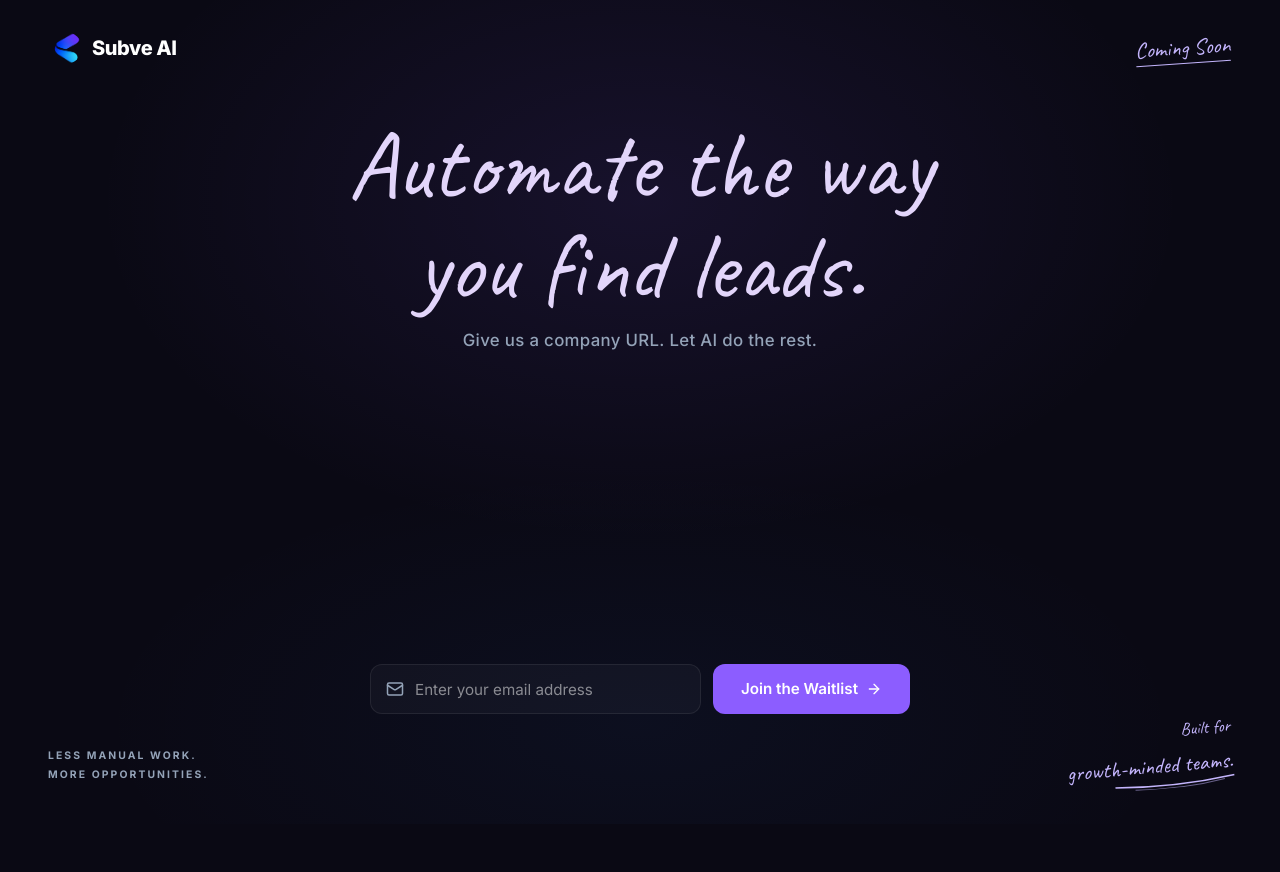
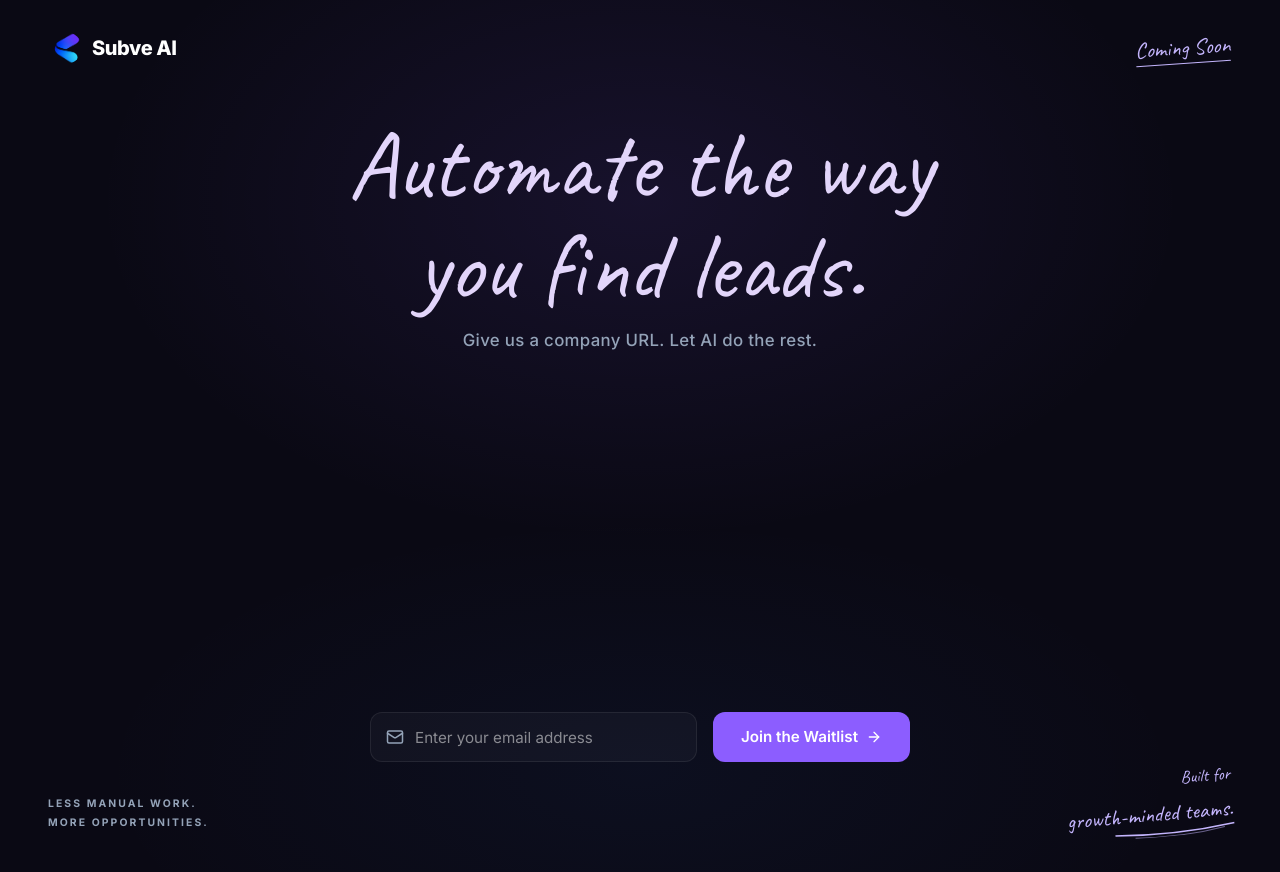
Before and after one commit to JS-2k/landing-subveai, a React (Vite) app: page / in a window 1280 px wide. Before the commit the page ends 824 px from the top, so only its background shows below. Built offline with nearby package versions, Linux system fonts and the light colour scheme.

Commit message:
Fix waitlist overlap by adding explicit inline margin spacing

```diff
--- a/src/App.jsx
+++ b/src/App.jsx
@@ -112,7 +112,7 @@ export default function App() {
             </Fragment>
           ))}
         </div>
-        <div className="flex lg:hidden flex-col items-center w-full max-w-[360px] mx-auto px-5 mb-16 fade-up-2 shrink-0">
+        <div className="flex lg:hidden flex-col items-center w-full max-w-[360px] mx-auto px-5 fade-up-2 shrink-0" style={{ marginBottom: '3rem' }}>
           {steps.map((s, i) => (
             <Fragment key={s.num}>
               <div className="relative flex items-center rounded-[22px] w-full bg-[rgba(20,18,40,0.6)] border border-[#302657] shadow-[0_10px_30px_rgba(0,0,0,0.3)]" style={{ padding: '24px 20px' }}>
@@ -143,18 +143,16 @@ export default function App() {
               {i < steps.length - 1 && <MobileStepArrow />}
             </Fragment>
           ))}
-
-
         </div>
 
         {/* ── W A I T L I S T ── */}
-        <div className="fade-up-3 flex flex-col items-center w-full px-5 shrink-0" style={{ maxWidth: 800 }}>
+        <div className="fade-up-3 flex flex-col items-center w-full px-5 shrink-0" style={{ maxWidth: 800, marginTop: '3rem' }}>
           {done ? (
             <div className="py-4 px-8 bg-green-900/40 border border-green-500/50 rounded-xl text-green-400 font-semibold text-sm">
               You're on the list! We'll be in touch.
             </div>
           ) : (
-            <form onSubmit={submit} style={{ display: 'flex', gap: 12, width: '100%', maxWidth: 540, flexWrap: 'wrap', justifyContent: 'center', position: 'relative', zIndex: 20 }}>
+            <form onSubmit={submit} style={{ display: 'flex', gap: 16, width: '100%', maxWidth: 540, flexWrap: 'wrap', justifyContent: 'center', position: 'relative', zIndex: 20 }}>
               <div style={{ position: 'relative', flex: '1 1 280px' }}>
                 <Mail size={18} color={C.textSub} style={{ position: 'absolute', left: 16, top: '50%', transform: 'translateY(-50%)' }} />
                 <input
```
